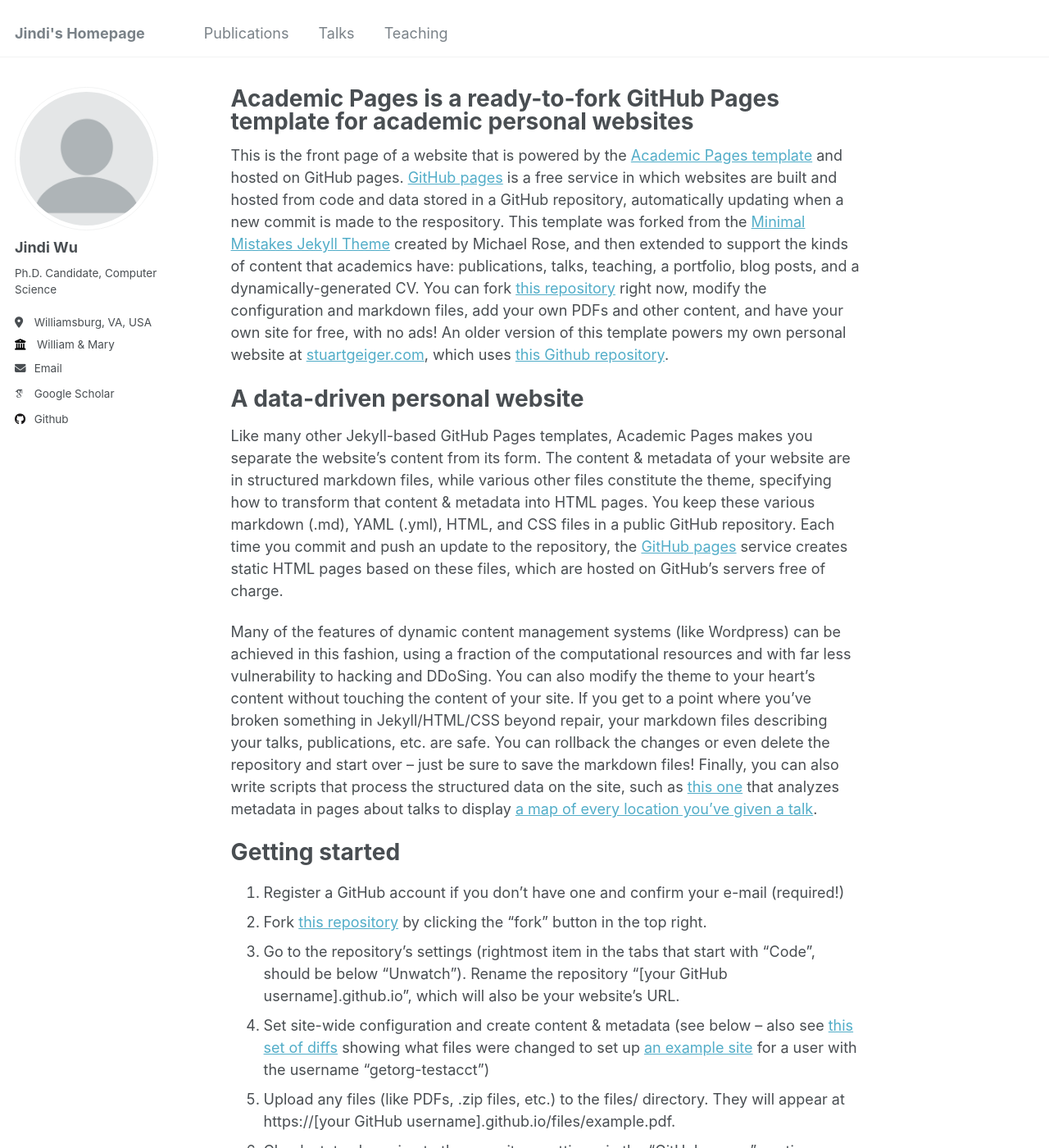
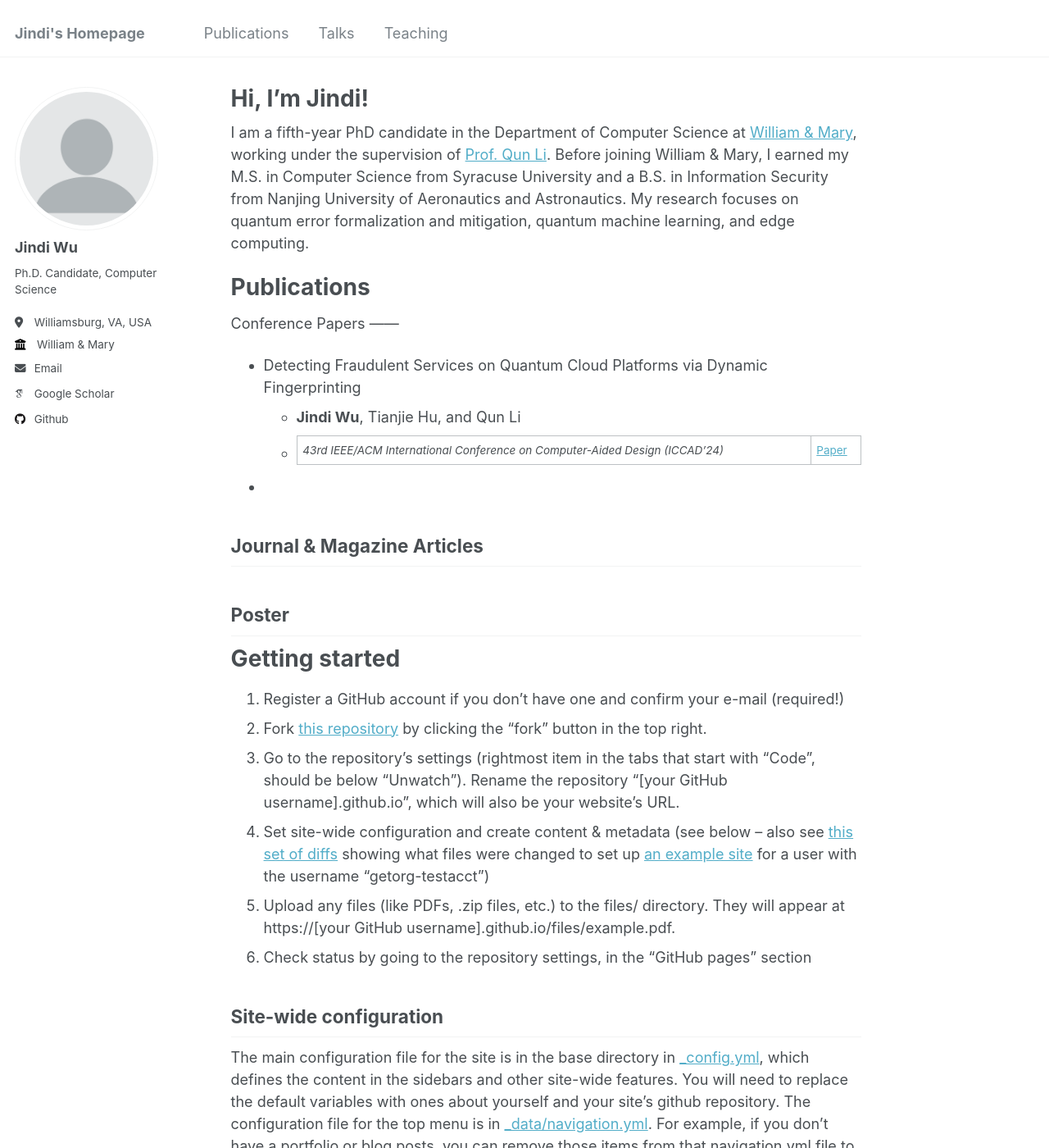
Before and after one commit to Jindi0/website, a Jekyll site: the page built from _pages/about.md, in a window 1280 px wide and 1400 px high. Shown: the whole window at 82% size. Built offline with Jekyll 4.4.1, drawn with Linux system fonts in a browser that asks for light colours; some web fonts are replaced.

Commit message:
Update about.md

```diff
--- a/_pages/about.md
+++ b/_pages/about.md
@@ -1,19 +1,34 @@
 ---
 permalink: /
-title: "Academic Pages is a ready-to-fork GitHub Pages template for academic personal websites"
+title: "Hi, I'm Jindi!"
 author_profile: true
 redirect_from:
   - /about/
   - /about.html
 ---
 
-This is the front page of a website that is powered by the [Academic Pages template](https://github.com/academicpages/academicpages.github.io) and hosted on GitHub pages. [GitHub pages](https://pages.github.com) is a free service in which websites are built and hosted from code and data stored in a GitHub repository, automatically updating when a new commit is made to the respository. This template was forked from the [Minimal Mistakes Jekyll Theme](https://mmistakes.github.io/minimal-mistakes/) created by Michael Rose, and then extended to support the kinds of content that academics have: publications, talks, teaching, a portfolio, blog posts, and a dynamically-generated CV. You can fork [this repository](https://github.com/academicpages/academicpages.github.io) right now, modify the configuration and markdown files, add your own PDFs and other content, and have your own site for free, with no ads! An older version of this template powers my own personal website at [stuartgeiger.com](http://stuartgeiger.com), which uses [this Github repository](https://github.com/staeiou/staeiou.github.io).
+I am a fifth-year PhD candidate in the Department of Computer Science at [William & Mary](https://www.wm.edu/), working under the supervision of [Prof. Qun Li](https://www.cs.wm.edu/~liqun/). Before joining William & Mary, I earned my M.S. in Computer Science from Syracuse University and a B.S. in Information Security from Nanjing University of Aeronautics and Astronautics. My research focuses on quantum error formalization and mitigation, quantum machine learning, and edge computing.
 
-A data-driven personal website
+
+
+Publications
 ======
-Like many other Jekyll-based GitHub Pages templates, Academic Pages makes you separate the website's content from its form. The content & metadata of your website are in structured markdown files, while various other files constitute the theme, specifying how to transform that content & metadata into HTML pages. You keep these various markdown (.md), YAML (.yml), HTML, and CSS files in a public GitHub repository. Each time you commit and push an update to the repository, the [GitHub pages](https://pages.github.com/) service creates static HTML pages based on these files, which are hosted on GitHub's servers free of charge.
+Conference Papers
+------
+- Detecting Fraudulent Services on Quantum Cloud Platforms via Dynamic Fingerprinting
+  - **Jindi Wu**, Tianjie Hu, and Qun Li
+  - _43rd IEEE/ACM International Conference on Computer-Aided Design (ICCAD'24)_ | [Paper](https://arxiv.org/pdf/2408.11203)
 
-Many of the features of dynamic content management systems (like Wordpress) can be achieved in this fashion, using a fraction of the computational resources and with far less vulnerability to hacking and DDoSing. You can also modify the theme to your heart's content without touching the content of your site. If you get to a point where you've broken something in Jekyll/HTML/CSS beyond repair, your markdown files describing your talks, publications, etc. are safe. You can rollback the changes or even delete the repository and start over -- just be sure to save the markdown files! Finally, you can also write scripts that process the structured data on the site, such as [this one](https://github.com/academicpages/academicpages.github.io/blob/master/talkmap.ipynb) that analyzes metadata in pages about talks to display [a map of every location you've given a talk](https://academicpages.github.io/talkmap.html).
+-
+
+
+Journal & Magazine Articles
+------
+
+
+Poster
+------
+
 
 Getting started
 ======
```
